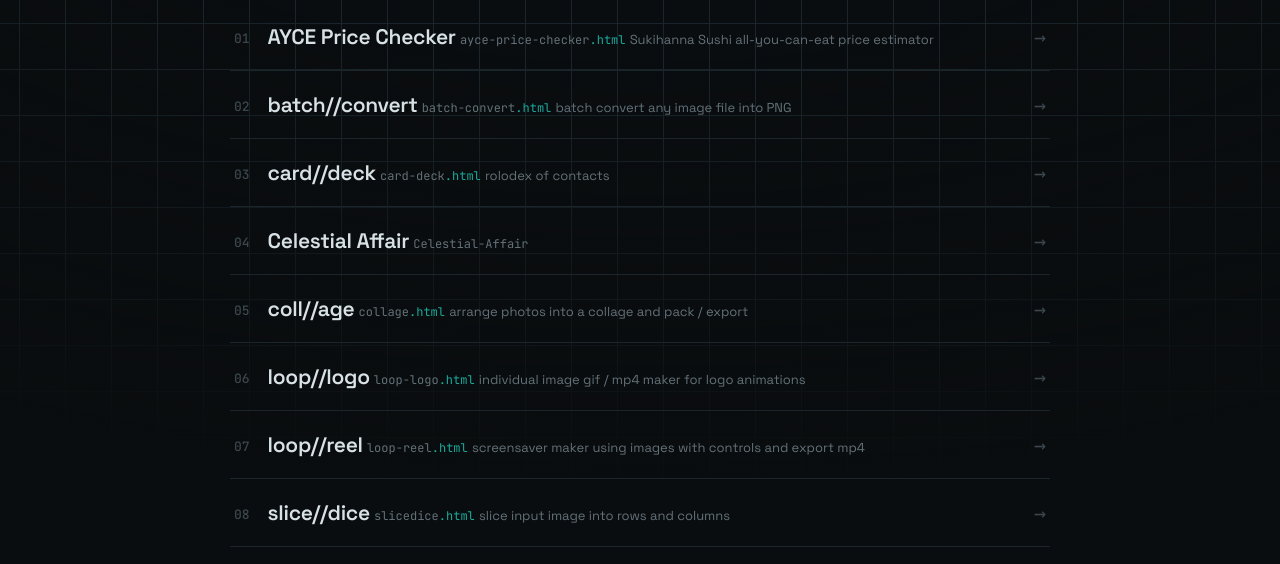
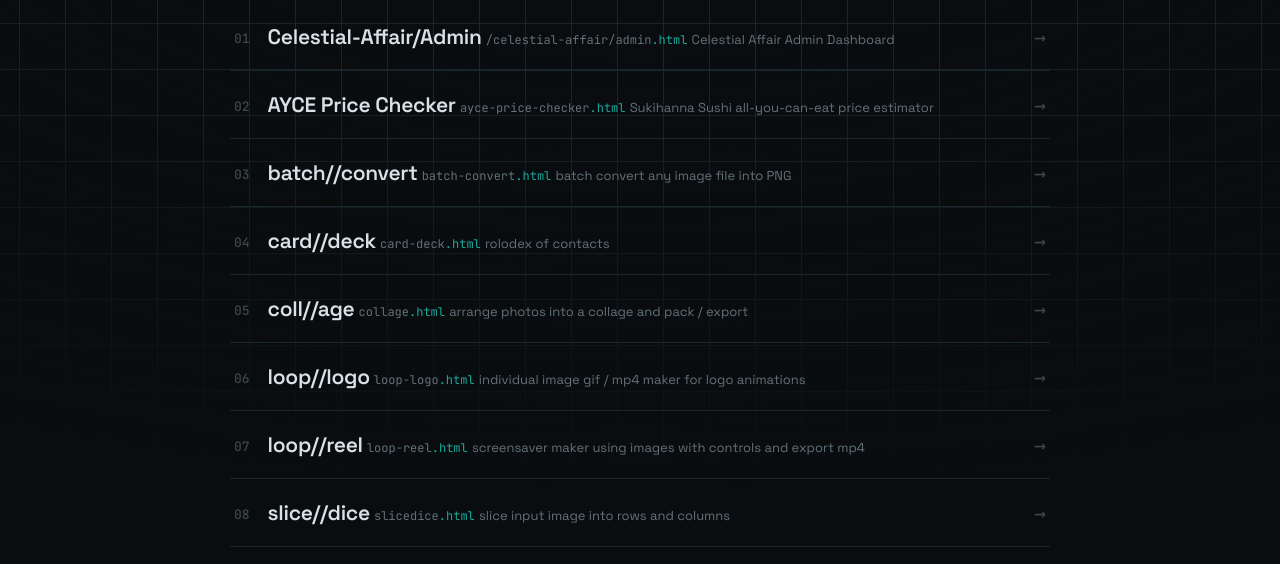
Before and after one commit to Enigma-Alliance/Enigma-Alliance.github.io, a plain HTML site: page list.html in a window 1280 px wide. Shown: the part 226-790 px from the top of the page. Drawn offline with Linux system fonts and the light colour scheme.

Commit message:
Update list.html

```diff
--- a/list.html
+++ b/list.html
@@ -161,7 +161,7 @@ const PAGES = [
     "texture.html",
     "card-deck.html",
     "ayce-price-checker.html",
-    "Celestial-Affair"
+    "/celestial-affair/admin.html"
 ];
 
 const META = {
```
